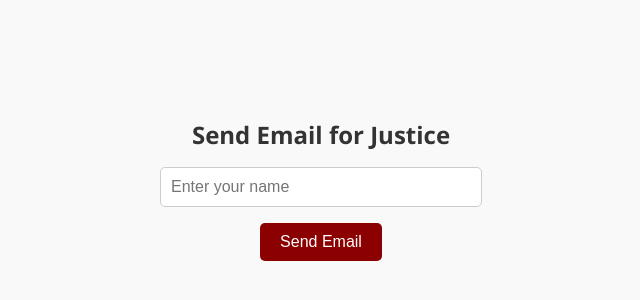
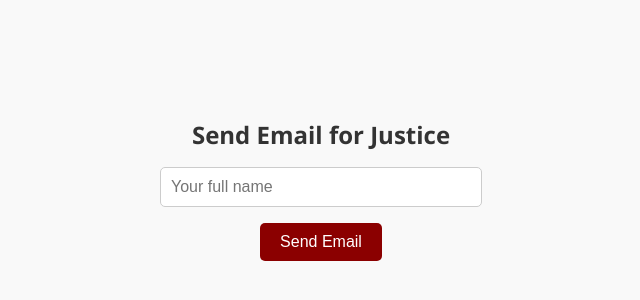
Before and after one commit to Adish08/justiceforjainmuni, a plain HTML site: page index.html in a window 1280 px wide. Shown: the part 210-510 px from the top of the page, 319-959 px from the left. Drawn offline with Linux system fonts and the light colour scheme.

Commit message:
Update index.html

```diff
--- a/index.html
+++ b/index.html
@@ -54,7 +54,7 @@
 </head>
 <body>
   <h2>Send Email for Justice</h2>
-  <input type="text" id="username" placeholder="Enter your name" />
+  <input type="text" id="username" placeholder="Your full name" />
   <button onclick="sendEmail()">Send Email</button>
   <div id="status" class="notice"></div>
 
```
